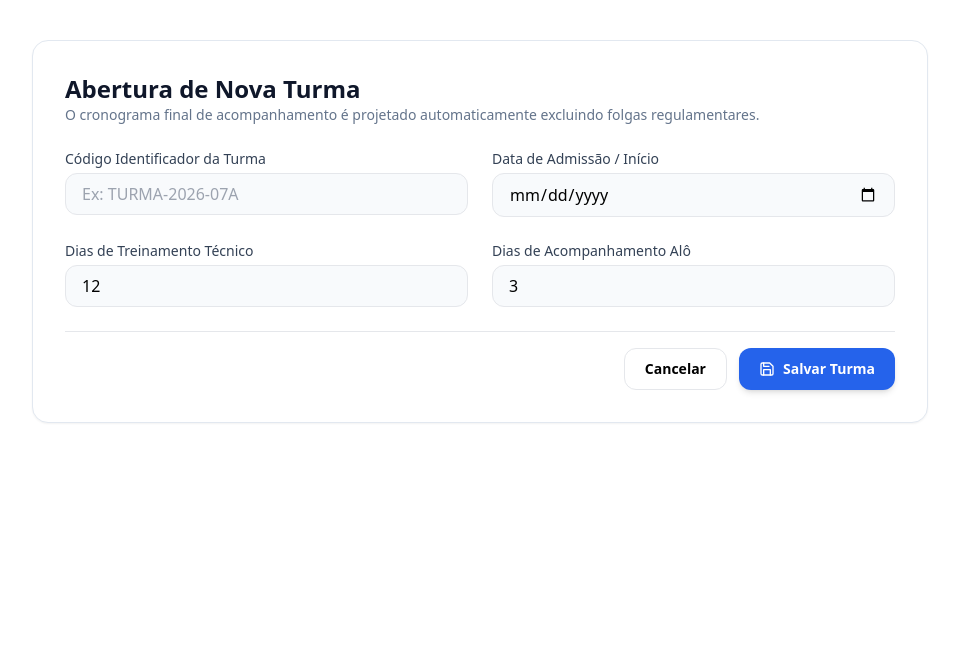
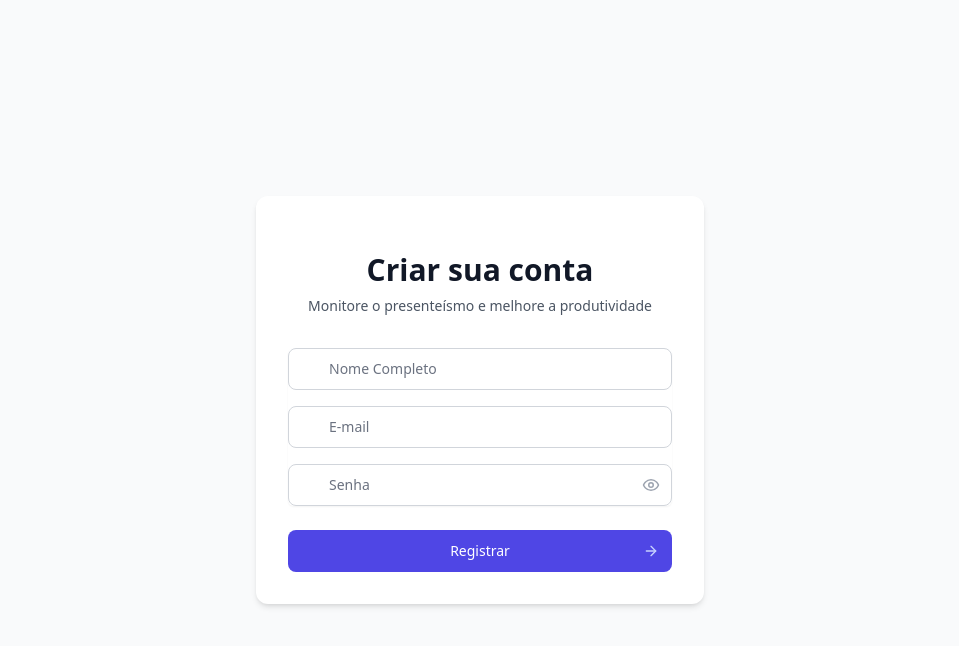
Before and after one commit to Clausouf/presenteismo-app, a Next.js app: page /cadastro in a window 1280 px wide. Shown: the top 646 px of the page, without its empty margins (160-1119 px from the left). Built offline with nearby package versions, Linux system fonts and the light colour scheme; no server answers.

Commit message:
Update page.tsx

```diff
--- a/src/app/cadastro/page.tsx
+++ b/src/app/cadastro/page.tsx
@@ -1,157 +1,133 @@
 'use client';
 
-import { useState } from 'react';
-import { useRouter } from 'next/navigation';
-import { supabase } from '@/lib/supabase';
-import { Save, AlertCircle } from 'lucide-react';
+import React, { useState, Suspense } from 'react';
+import { Eye, EyeOff, Lock, Mail, User, ArrowRight } from 'lucide-react';
 
-export default function CadastroTurma() {
-  const router = useRouter();
-  const [numeroTurma, setNumeroTurma] = useState('');
-  const [dataInicio, setDataInicio] = useState('');
-  const [diasTreinamento, setDiasTreinamento] = useState(12);
-  const [diasAlo, setDiasAlo] = useState(3);
+// Criamos o formulário separadamente
+function CadastroForm() {
+  const [email, setEmail] = useState('');
+  const [password, setPassword] = useState('');
+  const [name, setName] = useState('');
+  const [showPassword, setShowPassword] = useState(false);
   const [loading, setLoading] = useState(false);
-
-  // Motor Inteligente de Projeção Cronológica Corporativa
-  const calcularDataFim = (start: string, tDays: number, aDays: number): string => {
-    if (!start) return '';
-    let dataAtual = new Date(start + 'T00:00:00');
-    let totalDiasUteisNecessarios = tDays + aDays;
-    let diasContados = 0;
-
-    // Percorre o calendário pulando os finais de semana (Sábado/Domingo)
-    while (diasContados < totalDiasUteisNecessarios) {
-      if (diasContados > 0) {
-        dataAtual.setDate(dataAtual.getDate() + 1);
-      }
-      const diaSemana = dataAtual.getDay();
-      if (diaSemana !== 0 && diaSemana !== 6) { // 0 = Domingo, 6 = Sábado
-        diasContados++;
-      } else if (diasContados === 0) {
-        // Se a data de início cair no fim de semana, move para a próxima segunda antes de iniciar o fluxo
-        dataAtual.setDate(dataAtual.getDate() + (diaSemana === 0 ? 1 : 2));
-      }
-    }
-    return dataAtual.toISOString().split('T')[0];
-  };
-
-  const dataFimCalculada = calcularDataFim(dataInicio, diasTreinamento, diasAlo);
+  const [message, setMessage] = useState<{ type: 'success' | 'error'; text: string } | null>(null);
 
   const handleSubmit = async (e: React.FormEvent) => {
     e.preventDefault();
     setLoading(true);
+    setMessage(null);
 
-    const { data: userSession } = await supabase.auth.getSession();
+    try {
+      // Aqui você pode plugar a sua lógica do Supabase futuramente, ex:
+      // const { error } = await supabase.auth.signUp({ email, password, options: { data: { name } } })
 
-    const { data, error } = await supabase.from('turmas').insert({
-      numero_turma: numeroTurma,
-      operacao_id: '8af6869a-7a5b-4c2a-9f5e-bd2999cb5107', // Mock ID para fluxo isolado
-      analista_id: 'a1b2c3d4-e5f6-7a8b-9c0d-1e2f3a4b5c6d',
-      instrutor_id: 'f6e5d4c3-b2a1-0f9e-8d7c-6b5a4b3c2d1e',
-      data_inicio: dataInicio,
-      data_fim: dataFimCalculada,
-      dias_treinamento: diasTreinamento,
-      dias_alo: diasAlo,
-      status: 'Em Andamento',
-      user_criador: userSession?.session?.user.id
-    }).select().single();
-
-    if (error) {
-      alert(`Erro ao cadastrar turma: ${error.message}`);
+      setMessage({ type: 'success', text: 'Cadastro simulado com sucesso!' });
+    } catch (err) {
+      setMessage({ type: 'error', text: 'Ocorreu um erro ao criar a conta.' });
+    } finally {
       setLoading(false);
-      return;
     }
-
-    // GERAÇÃO AUTOMÁTICA DO DIÁRIO DE CHAMADA (Exemplo estrutural)
-    // Em produção, isso pode ser feito em lote aqui ou via DB Trigger
-    alert('Turma e cronograma de diários criados com sucesso!');
-    router.push('/turmas');
   };
 
   return (
-    <div className="p-6 lg:p-8 max-w-4xl mx-auto bg-white dark:bg-slate-900 border border-slate-200 dark:border-slate-800 rounded-2xl shadow-sm mt-10">
-      <div className="mb-6">
-        <h2 className="text-2xl font-bold text-slate-900 dark:text-white">Abertura de Nova Turma</h2>
-        <p className="text-slate-500 dark:text-slate-400 text-sm">O cronograma final de acompanhamento é projetado automaticamente excluindo folgas regulamentares.</p>
+    <div className="min-h-screen flex items-center justify-center bg-gray-50 px-4 py-12 sm:px-6 lg:px-8">
+      <div className="max-w-md w-full space-y-8 bg-white p-8 rounded-xl shadow-md">
+        <div>
+          <h2 className="mt-6 text-center text-3xl font-extrabold text-gray-900">
+            Criar sua conta
+          </h2>
+          <p className="mt-2 text-center text-sm text-gray-600">
+            Monitore o presenteísmo e melhore a produtividade
+          </p>
         </div>
 
-      <form onSubmit={handleSubmit} className="space-y-6">
-        <div className="grid grid-cols-1 md:grid-cols-2 gap-6">
+        <form className="mt-8 space-y-6" onSubmit={handleSubmit}>
+          {message && (
+            <div className={`p-4 rounded-md text-sm ${message.type === 'success' ? 'bg-green-50 text-green-700' : 'bg-red-50 text-red-700'}`}>
+              {message.text}
+            </div>
+          )}
+
+          <div className="rounded-md shadow-sm space-y-4">
             <div>
-            <label className="block text-sm font-medium text-slate-700 dark:text-slate-300 mb-1">Código Identificador da Turma</label>
+              <div className="relative">
+                <div className="absolute inset-y-0 left-0 pl-3 flex items-center pointer-events-none text-gray-400">
+                  <User size={18} />
+                </div>
                 <input
                   type="text"
                   required
-              value={numeroTurma}
-              onChange={(e) => setNumeroTurma(e.target.value)}
-              placeholder="Ex: TURMA-2026-07A"
-              className="w-full px-4 py-2 bg-slate-50 dark:bg-slate-800 border rounded-xl"
-            />
-          </div>
-
-          <div>
-            <label className="block text-sm font-medium text-slate-700 dark:text-slate-300 mb-1">Data de Admissão / Início</label>
-            <input
-              type="date"
-              required
-              value={dataInicio}
-              onChange={(e) => setDataInicio(e.target.value)}
-              className="w-full px-4 py-2 bg-slate-50 dark:bg-slate-800 border rounded-xl"
-            />
-          </div>
-
-          <div>
-            <label className="block text-sm font-medium text-slate-700 dark:text-slate-300 mb-1">Dias de Treinamento Técnico</label>
-            <input
-              type="number"
-              value={diasTreinamento}
-              onChange={(e) => setDiasTreinamento(Number(e.target.value))}
-              className="w-full px-4 py-2 bg-slate-50 dark:bg-slate-800 border rounded-xl"
-            />
-          </div>
-
-          <div>
-            <label className="block text-sm font-medium text-slate-700 dark:text-slate-300 mb-1">Dias de Acompanhamento Alô</label>
-            <input
-              type="number"
-              value={diasAlo}
-              onChange={(e) => setDiasAlo(Number(e.target.value))}
-              className="w-full px-4 py-2 bg-slate-50 dark:bg-slate-800 border rounded-xl"
+                  value={name}
+                  onChange={(e) => setName(e.target.value)}
+                  className="appearance-none rounded-lg relative block w-full pl-10 pr-3 py-2.5 border border-gray-300 placeholder-gray-500 text-gray-900 focus:outline-none focus:ring-indigo-500 focus:border-indigo-500 sm:text-sm"
+                  placeholder="Nome Completo"
                 />
               </div>
             </div>
 
-        {dataFimCalculada && (
-          <div className="p-4 bg-blue-50 dark:bg-blue-950/30 rounded-xl border border-blue-200 dark:border-blue-900/50 flex items-start gap-3">
-            <AlertCircle className="w-5 h-5 text-blue-600 shrink-0 mt-0.5" />
             <div>
-              <h4 className="text-sm font-semibold text-blue-900 dark:text-blue-300">Cálculo de Encerramento Automatizado</h4>
-              <p className="text-xs text-blue-700 dark:text-blue-400 mt-0.5">
-                Considerando os {diasTreinamento + diasAlo} dias úteis, o encerramento desta turma ocorrerá em: <strong className="underline">{dataFimCalculada.split('-').reverse().join('/')}</strong>.
-              </p>
+              <div className="relative">
+                <div className="absolute inset-y-0 left-0 pl-3 flex items-center pointer-events-none text-gray-400">
+                  <Mail size={18} />
+                </div>
+                <input
+                  type="email"
+                  required
+                  value={email}
+                  onChange={(e) => setEmail(e.target.value)}
+                  className="appearance-none rounded-lg relative block w-full pl-10 pr-3 py-2.5 border border-gray-300 placeholder-gray-500 text-gray-900 focus:outline-none focus:ring-indigo-500 focus:border-indigo-500 sm:text-sm"
+                  placeholder="E-mail"
+                />
               </div>
             </div>
-        )}
 
-        <div className="flex justify-end gap-3 pt-4 border-t">
+            <div>
+              <div className="relative">
+                <div className="absolute inset-y-0 left-0 pl-3 flex items-center pointer-events-none text-gray-400">
+                  <Lock size={18} />
+                </div>
+                <input
+                  type={showPassword ? 'text' : 'password'}
+                  required
+                  value={password}
+                  onChange={(e) => setPassword(e.target.value)}
+                  className="appearance-none rounded-lg relative block w-full pl-10 pr-10 py-2.5 border border-gray-300 placeholder-gray-500 text-gray-900 focus:outline-none focus:ring-indigo-500 focus:border-indigo-500 sm:text-sm"
+                  placeholder="Senha"
+                />
                 <button
                   type="button"
-            onClick={() => router.back()}
-            className="px-5 py-2.5 border rounded-xl text-sm font-semibold hover:bg-slate-50"
+                  onClick={() => setShowPassword(!showPassword)}
+                  className="absolute inset-y-0 right-0 pr-3 flex items-center text-gray-400 hover:text-gray-600"
                 >
-            Cancelar
+                  {showPassword ? <EyeOff size={18} /> : <Eye size={18} />}
                 </button>
+              </div>
+            </div>
+          </div>
+
+          <div>
             <button
               type="submit"
               disabled={loading}
-            className="px-5 py-2.5 bg-blue-600 text-white rounded-xl text-sm font-semibold hover:bg-blue-700 shadow-md flex items-center gap-2"
+              className="group relative w-full flex justify-center py-2.5 px-4 border border-transparent text-sm font-medium rounded-lg text-white bg-indigo-600 hover:bg-indigo-700 focus:outline-none focus:ring-2 focus:ring-offset-2 focus:ring-indigo-500 disabled:opacity-50 transition-colors"
             >
-            <Save className="w-4 h-4" />
-            {loading ? 'Processando...' : 'Salvar Turma'}
+              {loading ? 'Criando conta...' : 'Registrar'}
+              <span className="absolute right-3 inset-y-0 flex items-center">
+                <ArrowRight size={16} className="text-indigo-200 group-hover:text-white" />
+              </span>
             </button>
           </div>
         </form>
       </div>
+    </div>
   );
 }
+
+// O segredo do build: Exportamos a página envelopada em um escudo de <Suspense>
+export default function CadastroPage() {
+  return (
+    <Suspense fallback={<div className="min-h-screen flex items-center justify-center">Carregando formulário...</div>}>
+      <CadastroForm />
+    </Suspense>
+  );
+}
```
Lines whose indentation alone changed are shown as unchanged.
